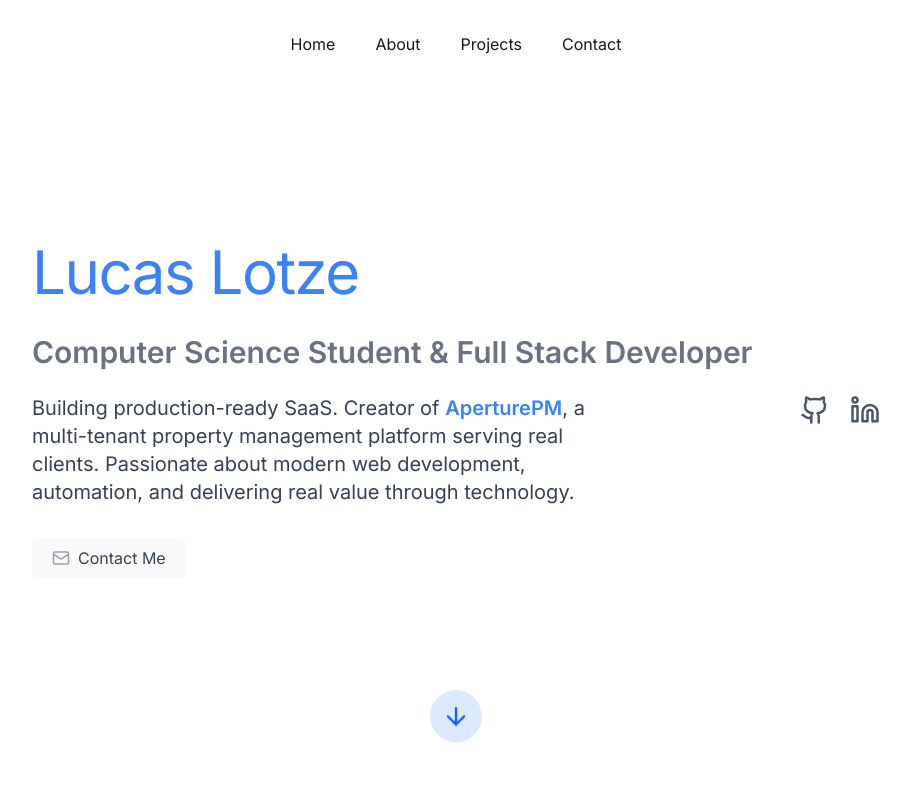
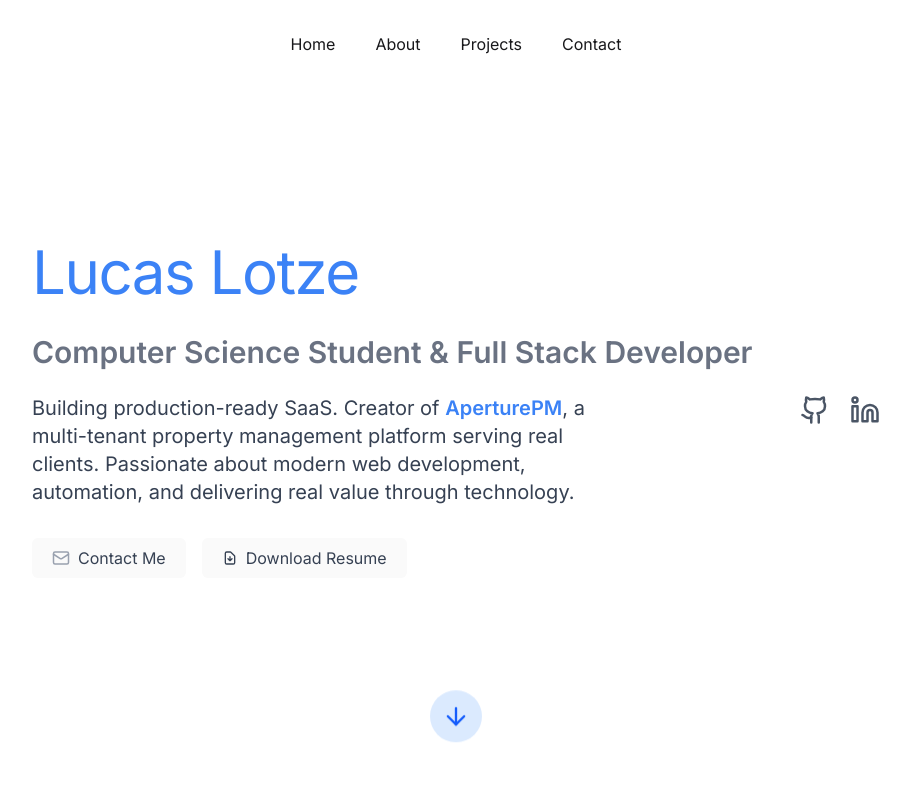
Before and after one commit to llotze/portfolio, a Next.js app: page / in a window 1280 px wide. Shown: the top 800 px of the page, without its empty margins (184-1094 px from the left). Built offline with nearby package versions, Linux system fonts and the light colour scheme.

Commit message:
added resume download

```diff
--- a/app/components/Contact.js
+++ b/app/components/Contact.js
@@ -306,7 +306,7 @@ export default function Contact() {
                 <button
                   type="submit"
                   disabled={isSubmitting}
-                  className="flex items-center gap-2 px-5 py-2 text-gray-700 dark:text-gray-300 bg-zinc-50 dark:bg-zinc-800/30 rounded-md transition-colors hover:bg-zinc-100 dark:hover:bg-zinc-800/50 hover:text-blue-600 dark:hover:text-blue-400 focus:outline-none disabled:opacity-50 disabled:cursor-not-allowed"
+                  className="flex items-center gap-2 px-5 py-2 text-gray-700 dark:text-gray-300 bg-zinc-50 dark:bg-zinc-800/30 rounded-md transition-colors hover:bg-zinc-100 dark:hover:bg-zinc-800/50 hover:text-blue-600 dark:hover:text-blue-400 focus:outline-none disabled:opacity-50 disabled:cursor-not-allowed group"
                 >
                   {isSubmitting ? (
                     <>
@@ -315,7 +315,7 @@ export default function Contact() {
                     </>
                   ) : (
                     <>
-                      <Send size={18} className="text-gray-400 dark:text-gray-400" />
+                      <Send size={18} className="text-gray-400 dark:text-gray-400 transition-transform group-hover:translate-x-0.5 group-hover:-translate-y-0.5" />
                       Send Message
                     </>
                   )}
--- a/app/components/Hero.js
+++ b/app/components/Hero.js
@@ -49,11 +49,27 @@ export default function Hero() {
 </span>, a multi-tenant property management platform serving real clients. Passionate about modern web development, automation, and delivering real value through technology.
           </p>          <div className={`flex gap-4 mt-2 transition-opacity duration-500 ${showBtns ? 'opacity-100 animate-fade-in-left' : 'opacity-0'}`} style={{ transitionDelay: '0.15s' }}>            <button
               onClick={() => scrollToSection('contact')}
-              className="flex items-center gap-2 px-5 py-2 text-gray-700 dark:text-gray-300 bg-zinc-50 dark:bg-zinc-800/30 rounded-md transition-colors hover:bg-zinc-100 dark:hover:bg-zinc-800/50 hover:text-blue-600 dark:hover:text-blue-400 focus:outline-none"
+              className="flex items-center gap-2 px-5 py-2 text-gray-700 dark:text-gray-300 bg-zinc-50 dark:bg-zinc-800/30 rounded-md transition-colors hover:bg-zinc-100 dark:hover:bg-zinc-800/50 hover:text-blue-600 dark:hover:text-blue-400 focus:outline-none group"
             >
-              <Mail size={18} className="text-gray-400 dark:text-gray-400" />
+              <Mail size={18} className="text-gray-400 dark:text-gray-400 transition-transform group-hover:translate-y-0.5" />
               Contact Me
             </button>
+
+            {/* Add this resume download button */}
+            <a
+              href={
+                typeof window !== "undefined" && window.location.hostname === "llotze.github.io"
+                  ? "/portfolio/Lucas-Lotze-Resume.pdf"
+                  : "/Lucas-Lotze-Resume.pdf"
+              }
+              download="Lucas-Lotze-Resume.pdf"
+              className="flex items-center gap-2 px-5 py-2 text-gray-700 dark:text-gray-300 bg-zinc-50 dark:bg-zinc-800/30 rounded-md transition-colors hover:bg-zinc-100 dark:hover:bg-zinc-800/50 hover:text-blue-600 dark:hover:text-blue-400 focus:outline-none group"
+            >
+              <svg className="w-4 h-4 transition-transform group-hover:translate-y-0.5" fill="none" stroke="currentColor" viewBox="0 0 24 24">
+                <path strokeLinecap="round" strokeLinejoin="round" strokeWidth={2} d="M12 10v6m0 0l-3-3m3 3l3-3m2 8H7a2 2 0 01-2-2V5a2 2 0 012-2h5.586a1 1 0 01.707.293l5.414 5.414a1 1 0 01.293.707V19a2 2 0 01-2 2z" />
+              </svg>
+              Download Resume
+            </a>
           </div>
         </div>
         {/* Socials */}
```
Also changed, not shown: 1 other file (tests, documents, lock files or other folders).
